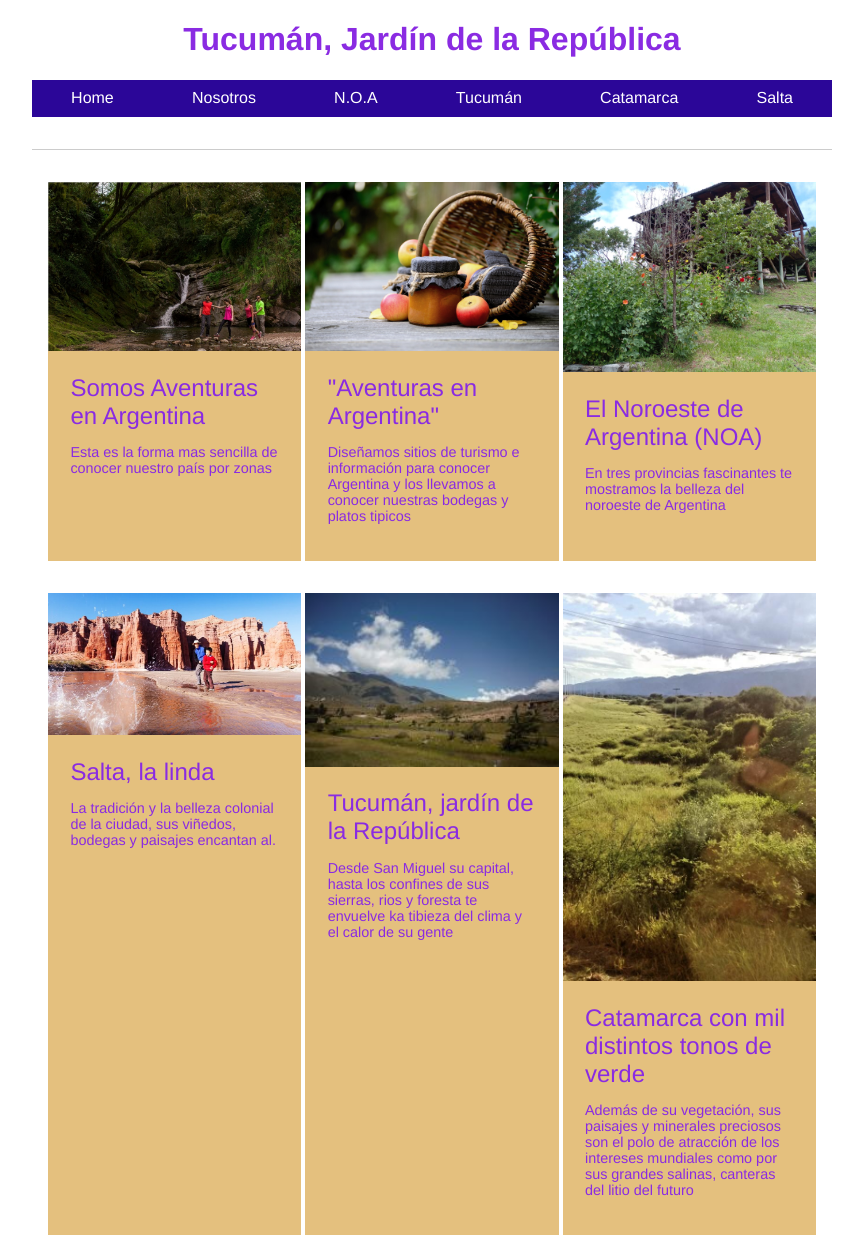
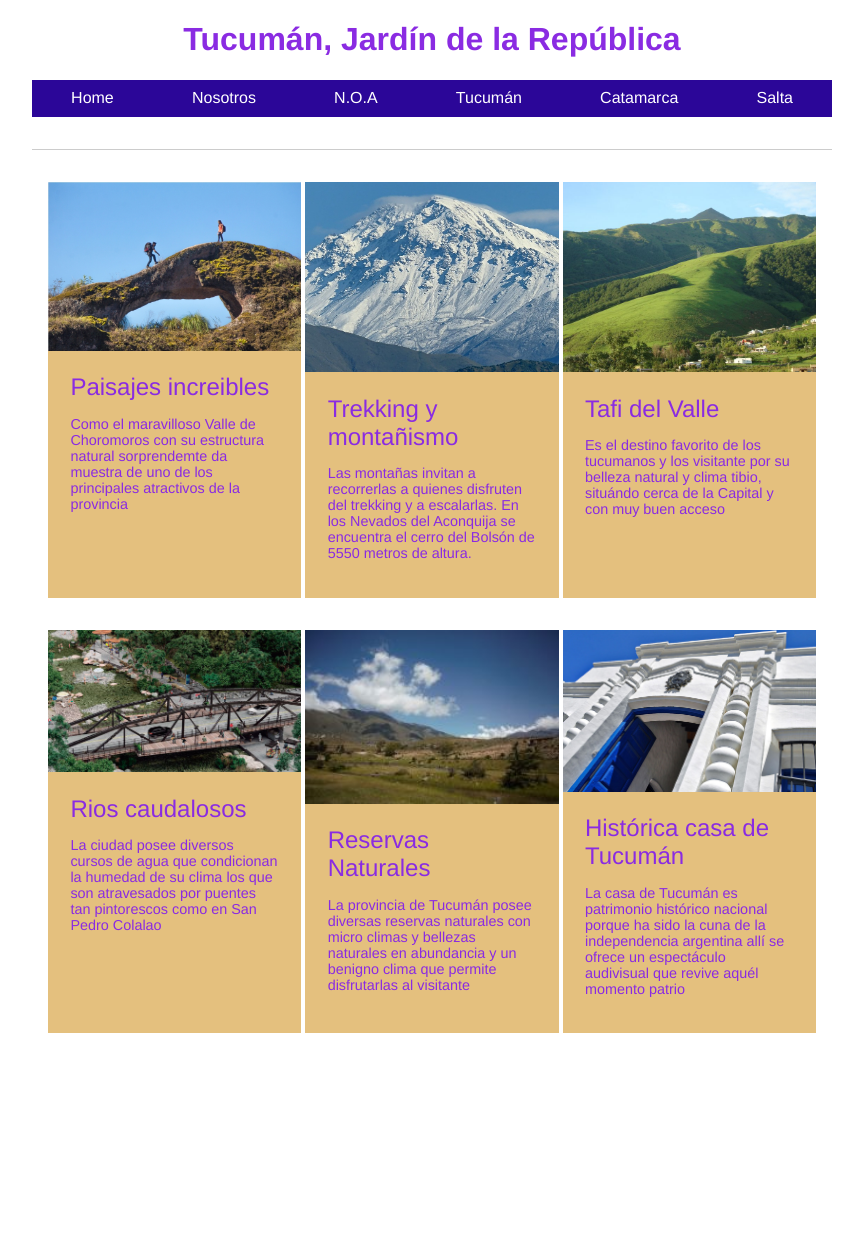
Before and after one commit to InesMolina2024/proyecto_git, a plain HTML site: page Tucuman.html in a window 1280 px wide. Shown: the whole page, without its empty margins (208-1071 px from the left). After the commit the page ends 1073 px from the top, so only its background shows below. Drawn offline with Linux system fonts and the light colour scheme.

Commit message:
primer commit seg ingreso

```diff
--- a/Tucuman.html
+++ b/Tucuman.html
@@ -30,12 +30,13 @@
             <article class="card">
                 <a href="#">
                     <figure>
-                        <img src="img/circuito yungas.jpg" alt="yungas">
+                        <img src="img/vallesdechoromoros.jpg" alt="valle">
                     </figure>
                 </a>
                 <div class="card-content">
-                    <h2>Somos Aventuras en Argentina</h2>
-                    <p>Esta es la forma mas sencilla de conocer nuestro país por zonas</p>
+                    <h2>Paisajes increibles</h2>
+                    <p>Como el maravilloso Valle de Choromoros con su estructura natural sorprendemte
+                       da muestra de uno de los principales atractivos de la provincia</p>
                 </div>
             </article>
 
@@ -43,37 +44,38 @@
             <article class="card">
                 <a href="#">
                 <figure>
-                <img src="img/imagen1.jpg" alt="Platos">
+                <img src="img/cerro del bolson.jpg" alt="cerro">
                 </figure>
                 </a>
                  <div class="card-content">
-                    <h2>"Aventuras en Argentina" </h2>
-                    <p>Diseñamos sitios de turismo e información para conocer Argentina y los llevamos a
-                        conocer nuestras bodegas y platos tipicos </p>
-                </div>
+                    <h2>Trekking y montañismo</h2>
+                    <p>Las montañas invitan a recorrerlas a quienes disfruten del trekking y a escalarlas.
+                        En los Nevados del Aconquija se encuentra el cerro del Bolsón de 5550 metros de altura.
                 </article>
 
             <article class="card">
                 <a href="#">
                     <figure>
-                        <img src="img/cabañas de montaña.jpg" alt="cabañas">
+                        <img src="img/tafidelvalle.jpg" alt="tafi">
                     </figure>
                 </a>
                 <div class="card-content">
-                    <h2>El Noroeste de Argentina (NOA)</h2>
-                    <p> En tres provincias fascinantes te mostramos la belleza del noroeste de Argentina</p>
+                    <h2>Tafi del Valle </h2>
+                    <p> Es el destino favorito de los tucumanos y los visitante por su belleza natural y clima tibio,
+                        situándo cerca de la Capital y con muy buen acceso</p>
                 </div>
             </article>
 
             <article class="card">
                 <a href="#">
                     <figure>
-                        <img src="img/cafayate.jpg" alt="Cafayate">
+                        <img src="img/San Pedro Colalao Tucuman.jpg" alt="puente">
                     </figure>
                 </a>
                 <div class="card-content">
-                    <h2>Salta, la linda</h2>
-                    <p>La tradición y la belleza colonial de la ciudad, sus viñedos, bodegas y paisajes encantan al.</p>
+                    <h2>Rios caudalosos</h2>
+                    <p>La ciudad posee diversos cursos de agua que condicionan la humedad de su clima
+                       los que son atravesados por puentes tan pintorescos como en San Pedro Colalao</p>
                 </div>
             </article>
 
@@ -84,20 +86,22 @@
                     </figure>
                 </a>
                 <div class="card-content">
-                    <h2>Tucumán, jardín de la República</h2>
-                    <p>Desde San Miguel su capital, hasta los confines de sus sierras, rios y foresta te envuelve ka tibieza del clima y el calor de su gente</p>
+                    <h2>Reservas Naturales</h2>
+                    <p>La provincia de Tucumán posee diversas reservas naturales con micro climas y bellezas naturales en abundancia
+                    y un benigno clima que permite disfrutarlas al visitante</p>
                 </div>
             </article>
 
             <article class="card">
                 <a href="#">
                     <figure>
-                        <img src="img\cuesta del portezuelo.jpg" alt="Cuesta">
+                        <img src="img\casa de tucuman.jpg.jpg" alt="Casita">
                     </figure>
                 </a>
                 <div class="card-content">
-                    <h2>Catamarca con mil distintos tonos de verde </h2>
-                    <p>Además de su vegetación, sus paisajes y minerales preciosos son el polo de atracción de los intereses mundiales como por sus grandes salinas, canteras del litio del futuro</p>
+                    <h2>Histórica casa de Tucumán</h2>
+                    <p>La  casa de Tucumán es patrimonio histórico nacional porque ha sido la cuna de la independencia argentina
+                        allí se ofrece un espectáculo audivisual que revive aquél momento patrio</p>
                 </div>
             </article>
         </section>
--- a/css/style.css
+++ b/css/style.css
@@ -99,4 +99,7 @@ body{ font-family: 'Franklin Gothic Medium', 'Arial Narrow', Arial, sans-serif;
     }
     footer{
         background-color: burlywood;
+        padding-bottom:2em;
+        padding-left: 2em;
+        width: 100%;
     }
```
Also changed, not shown: Catamarca.html (+1 -1 lines), index.html (+48 -14 lines), img/San Pedro Colalao Tucuman.jpg (added), img/casa de tucuman.jpg.jpg (added), img/cerro del bolson.jpg (added), img/tafidelvalle.jpg (added), img/vallesdechoromoros.jpg (added).
